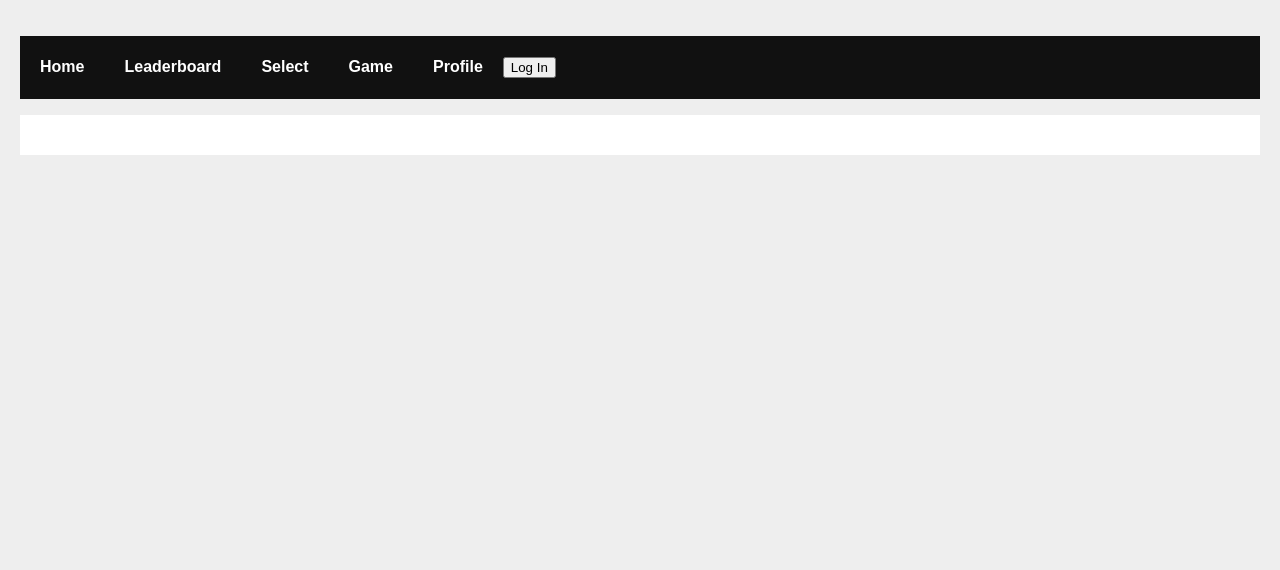
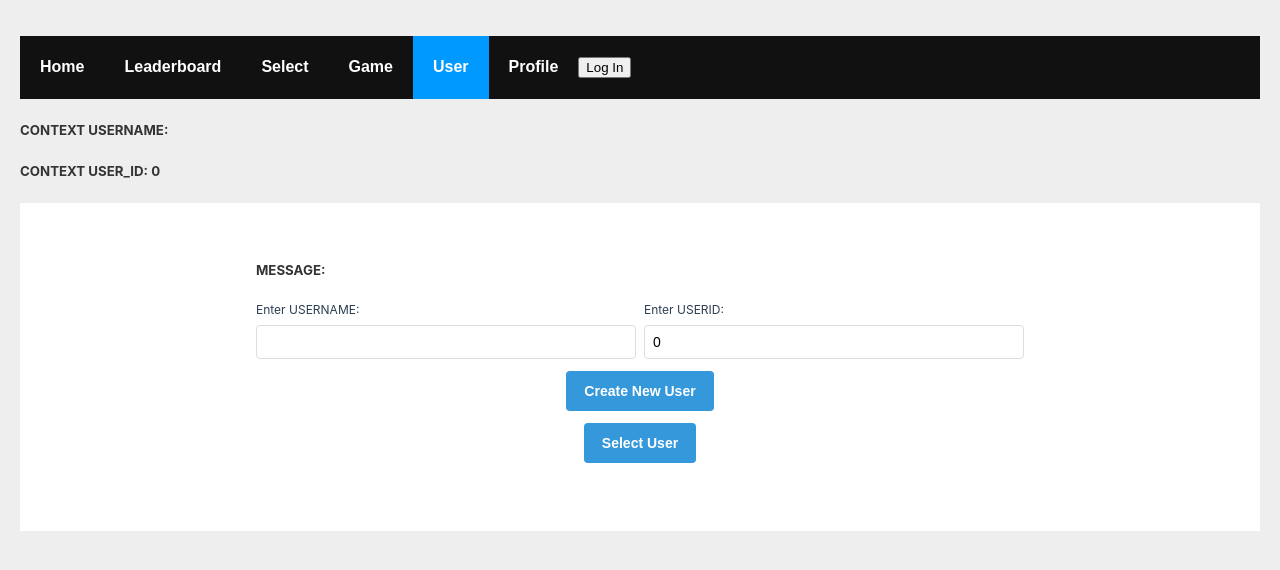
Before and after one commit to GatiAher/lagaan-football-pool-app, a React (Create React App) app in the folder frontend/: page /user in a window 1280 px wide. Shown: the top 570 px of the page. Built offline with nearby package versions, Linux system fonts and the light colour scheme; no server answers.

Commit message:
Create mock user

```diff
--- a/frontend/src/App.js
+++ b/frontend/src/App.js
@@ -1,15 +1,19 @@
-import React from "react";
+import React, { useState } from "react";
 import { BrowserRouter } from "react-router-dom";
 import Main from "./components/Main/MainPanel";
 import Auth0ProviderWithHistory from "./utils/auth0-provider-with-history";
+import { UserProvider } from "./context/TempUserContext";
 
 const App = () => {
+  const userHook = useState({ username: "default", user_id: 0 });
   return (
-    <BrowserRouter>
-      <Auth0ProviderWithHistory>
-        <Main />
-      </Auth0ProviderWithHistory>
-    </BrowserRouter>
+    <UserProvider value={userHook}>
+      <BrowserRouter>
+        <Auth0ProviderWithHistory>
+          <Main />
+        </Auth0ProviderWithHistory>
+      </BrowserRouter>
+    </UserProvider>
   );
 };
 
--- a/frontend/src/components/Main/MainPanel.tsx
+++ b/frontend/src/components/Main/MainPanel.tsx
@@ -1,4 +1,4 @@
-import React from "react";
+import React, { useContext } from "react";
 import { Switch, Route } from "react-router-dom";
 import { useAuth0 } from "@auth0/auth0-react";
 import NavBar from "./NavBar/NavBar";
@@ -9,7 +9,9 @@ import Game from "../../routes/game";
 import Select from "../../routes/select";
 import Leaderboard from "../../routes/leaderboard";
 import Profile from "../../routes/profile";
+import User from "../../routes/user";
 import Loading from "../Loading";
+import TempUserDisplay from "./TempUserDisplay";
 
 const Main = () => {
   const { isLoading } = useAuth0();
@@ -21,9 +23,11 @@ const Main = () => {
   return (
     <div>
       <NavBar />
+      <TempUserDisplay />
       <div className="content">
         <Switch>
           <Route component={Home} exact path="/" />
+          <Route component={User} path="/user" />
           <PrivateRoute component={Profile} path="/profile" />
           <Route component={Leaderboard} path="/leaderboard" />
           <Route component={Select} path="/select" />
--- a/frontend/src/components/Main/NavBar/NavBar.tsx
+++ b/frontend/src/components/Main/NavBar/NavBar.tsx
@@ -30,6 +30,9 @@ const NavBar = () => (
         <NavLink to="/game">Game</NavLink>
       </li>
       <li>
+        <NavLink to="/user">User</NavLink>
+      </li>
+      <li>
         <NavLink exact to="/profile">
           Profile
         </NavLink>
--- /dev/null
+++ b/frontend/src/components/Main/TempUserDisplay.js
@@ -0,0 +1,14 @@
+import React, { useContext } from "react";
+import { useUser } from "../../context/TempUserContext";
+
+const TempUserDisplay = () => {
+  const { user, setUser } = useUser();
+  return (
+    <div>
+      <h5>{`CONTEXT USERNAME: ${user.username}`}</h5>
+      <h5>{`CONTEXT USER_ID: ${user.user_id}`}</h5>
+    </div>
+  );
+};
+
+export default TempUserDisplay;
--- a/frontend/src/components/PickTeam/PickTeam.tsx
+++ b/frontend/src/components/PickTeam/PickTeam.tsx
@@ -1,7 +1,8 @@
-import React, { useEffect, useState, useCallback } from "react";
+import React, { useEffect, useState, useCallback, useContext } from "react";
 import axios from "axios";
 import { PickTeamList } from "./PickTeamList";
 import "./PickTeam.css";
+import { useUser } from "../../context/TempUserContext";
 
 const fetchGames = async (
   season: number,
@@ -59,7 +60,7 @@ export const PickTeam = () => {
     return team === selectionA || team === selectionB;
   };
 
-  const USER = "test";
+  const { user, setUser } = useUser();
 
   const handleTeamSubmit = () => {
     const nameA = `wk${week}A`;
@@ -69,7 +70,7 @@ export const PickTeam = () => {
       [nameB]: selectionB,
     };
     axios
-      .put(`/user/update/username/${USER}`, update)
+      .put(`/user/update/username/${user.user_id}`, update)
       .then((response) => {
         return response;
       })
--- /dev/null
+++ b/frontend/src/context/TempUserContext.tsx
@@ -0,0 +1,36 @@
+import React, { createContext } from "react";
+
+type ValueType = {
+  username: string;
+  user_id: number;
+};
+
+const defaultValue = {
+  username: "",
+  user_id: 0,
+};
+
+type UserContextType = {
+  user: ValueType;
+  setUser: (value: ValueType) => void;
+};
+
+const UserContext = React.createContext<UserContextType>(undefined!);
+
+// define provider
+
+type Props = {
+  children: React.ReactNode;
+};
+
+export const UserProvider = ({ children }: Props) => {
+  const [user, setUser] = React.useState(defaultValue);
+
+  return (
+    <UserContext.Provider value={{ user, setUser }}>
+      {children}
+    </UserContext.Provider>
+  );
+};
+
+export const useUser = () => React.useContext(UserContext);
--- a/frontend/src/routes/profile.js
+++ b/frontend/src/routes/profile.js
@@ -1,6 +1,5 @@
-import React from "react";
-import { useAuth0, withAuthenticationRequired } from "@auth0/auth0-react";
-import Loading from "../components/Loading";
+import React, { useContext } from "react";
+import { useAuth0 } from "@auth0/auth0-react";
 
 const Profile = () => {
   const { user } = useAuth0();
--- /dev/null
+++ b/frontend/src/routes/user.js
@@ -0,0 +1,94 @@
+import React, { useContext, useState } from "react";
+import axios from "axios";
+import { useUser } from "../context/TempUserContext";
+
+const User = () => {
+  const { user, setUser } = useUser();
+  const [username, setUsername] = useState(user.username);
+  const [userId, setUserId] = useState(user.user_id);
+  const [message, setMessage] = useState("");
+
+  const handleUserCreate = () => {
+    axios
+      .post("/user/create", {
+        username: username,
+        user_id: userId,
+      })
+      .then((res) => {
+        setMessage(res.data.message);
+        setUser({
+          username: username,
+          user_id: userId,
+        });
+      })
+      .catch((err) => {
+        setMessage(err.response.data.message);
+      });
+  };
+
+  const handleUserGet = () => {
+    axios
+      .get(`/user/id/${userId}`)
+      .then((res) => {
+        console.log(res);
+        setMessage(JSON.stringify(res.data));
+        setUser({
+          username: res.data[0].username,
+          user_id: res.data[0].user_id,
+        });
+      })
+      .catch((err) => {
+        setMessage(err.response.data.message);
+      });
+  };
+
+  return (
+    <div className="game-list-wrapper">
+      <h5>{`MESSAGE: ${message}`}</h5>
+      <div className="game-list-form">
+        <div className="form-wrapper">
+          <div className="form-row">
+            <fieldset>
+              <label className="form-label" htmlFor="username">
+                Enter USERNAME:
+              </label>
+              <input
+                className="form-input"
+                type="text"
+                id="username"
+                name="username"
+                value={username}
+                onChange={(e) => {
+                  setUsername(e.currentTarget.value);
+                }}
+              />
+            </fieldset>
+            <fieldset>
+              <label className="form-label" htmlFor="userId">
+                Enter USERID:
+              </label>
+              <input
+                className="form-input"
+                type="number"
+                id="userId"
+                name="userId"
+                value={userId}
+                onChange={(e) => {
+                  setUserId(parseInt(e.currentTarget.value, 10));
+                }}
+              />
+            </fieldset>
+          </div>
+        </div>
+        <button onClick={handleUserCreate} className="btn btn-add">
+          Create New User
+        </button>
+        <button onClick={handleUserGet} className="btn btn-add">
+          Select User
+        </button>
+      </div>
+    </div>
+  );
+};
+
+export default User;
```
